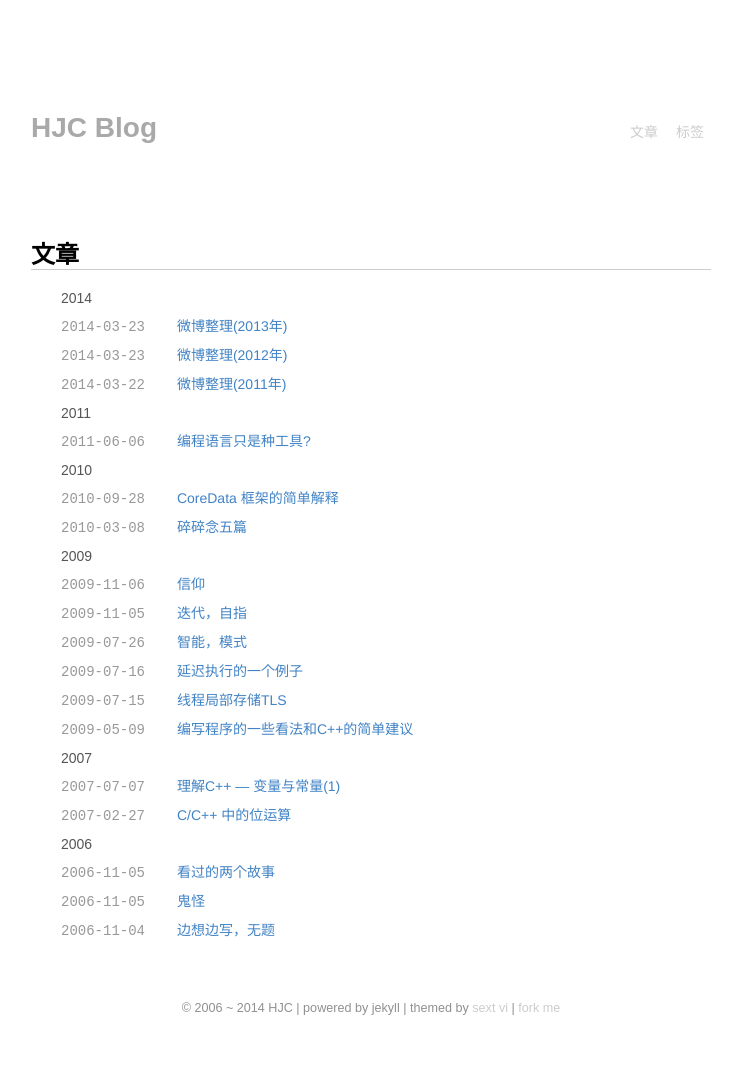
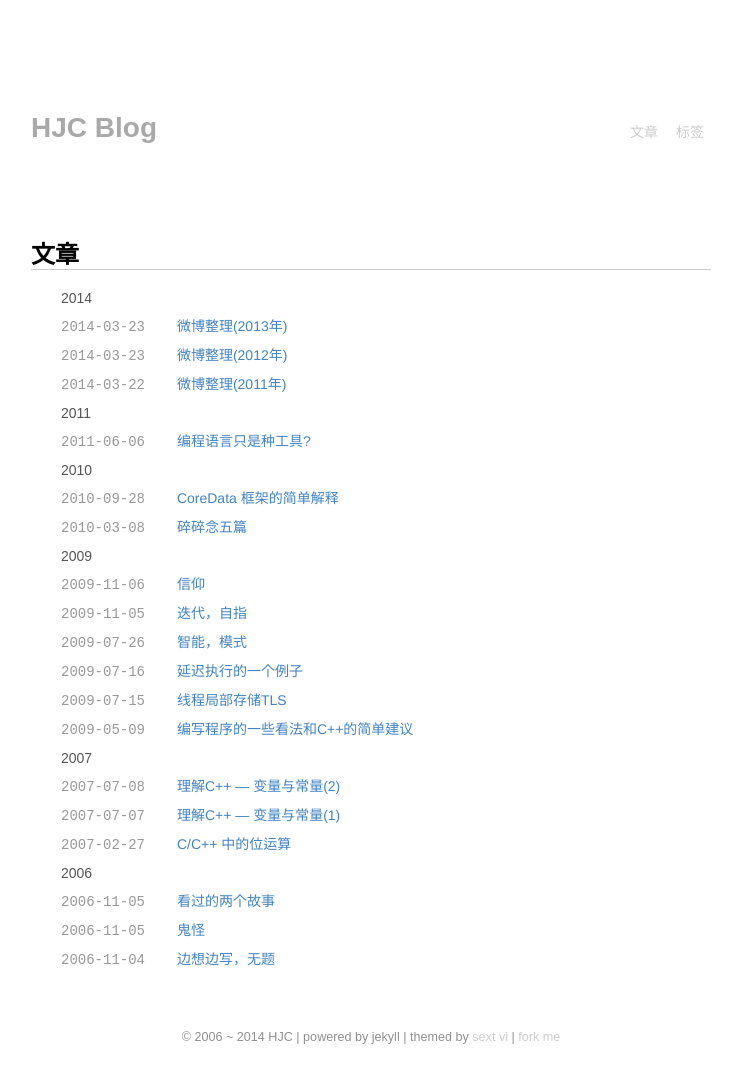
Before and after one commit to jzpangpang/hjcapple.github.com, a Jekyll site: the page built from index.markdown, in a window 1280 px wide. Shown: the whole page, without its empty margins (269-1003 px from the left). Built offline with Jekyll 4.4.1, drawn with Linux system fonts in a browser that asks for light colours; Markdown is read by kramdown in place of the engine named in the settings; before the commit the page ends 1061 px from its top, so only the background shows below that; some of the changed lines change nothing that is shown.

Commit message:
整理发布旧文 理解C++ — 变量与常量(2)

```diff
--- a/_posts/2007-07-07-cpp-const-1.md
+++ b/_posts/2007-07-07-cpp-const-1.md
@@ -112,3 +112,5 @@ const修饰指针就需要注意一下了。要是修饰的类型不是指针，
 * 当const在\*左边，就修饰指向的变量，故\*pa的值不能变。
 
 要是写成`const int* const pa = &a;` a的值不可变，pa的指向也不可变。
+
+[下接变量与常量(2)](/2007/07/08/cpp-const-2.html)
--- /dev/null
+++ b/_posts/2007-07-08-cpp-const-2.md
@@ -0,0 +1,155 @@
+---
+title: 理解C++ — 变量与常量(2)
+layout: post
+published: true
+
+---
+ [上接变量与常量(1)](/2007/07/07/cpp-const-1.html)
+
+const_cast
+-----------
+前面说过, const 这个关键字可以施加一种约束，使得不会错改内存的值。要是真的想改变那个值，可以通过const_cast 转型。比如：
+
+		int a = 2;
+		const int* pa = &a;
+		//*pa = 100;                  Error
+		*const_cast<int*>(pa) = 100; //OK
+
+`*pa = 100` 编译错误是因为我们用 const 施加一种约束。而 const_cast 转型符将const约束取消掉，故
+
+		*const_cast<int*>(pa) = 100
+可以编译通过。const_cast 能够用在指针和引用类型。
+
+设计理念
+----------
+这样一个转型符，给程序员更大的自由。C++ 的一个设计理念是信任程序员，它假设程序员知道自己在干什么。当写出
+
+		int a = 2;
+		const int* pa = &a;
+		*pa = 100;
+
+的时候，可能是不小心。但是当写出
+
+		int a = 2;
+		const int* pa = &a;
+		*const_cast<int*>(pa) = 100;
+
+的时候就代表清楚自己想做什么了。
+
+C++ 是自由的，但是为了享受这份自由，前期需经历磨难。以学自行车为例，C++ 如同放开双手，让你自己去骑，开头会跌得很惨，之后可灵活拐向任何地方。而有些语言就如同在车子后面安装两个小轮子，会很安全，但想骑快或想拐进窄巷，那小轮子就是累赘。
+
+
+内存布局
+-----------
+那些常量变量，静态动态，是怎么在内存是怎么存放的呢?
+
+###分区
+我们知道，数据有不同的性质，有些可读不可写，有些可读可写，有些只可以给系统读写......等等。这样不同性质的数据就分开放到内存不同的位置，这叫分段或者叫分区。
+
+分段之后最大的好处是容易实现保护。可以指定从开始到结束，这个范围的内存空间的性质，假设是分区只读的，程序执行的时候意图修改，就会触发错误处理。
+
+我们经常会将空指针赋值为 0, 低端地址通常为系统保留，不可被访问，当想引用地址 0 中的数据，就会引发错误。
+
+###windows程序执行时的典型内存分区
+
+     高地址  +-----------+
+            |           | (未初始化)变量
+            +-----------+
+            |           | 静态变量
+            +-----------+
+            |           | 只读
+            +-----------+
+            |           | 常量(不可访问)
+            +-----------+
+            |           | 代码
+            +-----------+
+            |           | 堆
+            +-----------+
+            |           | 栈
+            +-----------+
+            |           | 系统保留
+     低地址  +-----------+
+
+
+###dumpbin工具
+段是按照数据的性质而不是按用途来分的，常量与代码就可以合为一段，因为都是只读的。为了更快速地将程序装入内存，可执行文件也会有一定的结构，内部也作了分区，称为节区。VC中有个小工具dumpbin，随便编译一个程序，比如main.exe, 敲入命令：
+
+		dumpbin main.exe
+
+会有类似的输出
+
+		Summary
+		        4000 .data
+		        1000 .rdata
+		        5000 .text
+
+这些`.data .rdata .text`是节区的名称。程序定义的一些常量，比如字符串，多数会放到`.data`里面。当程序被载入时，这些内容会被装到内存的相应位置。要查看节区里面的内容，可以敲入
+
+		dumpbin main.exe -section:.data -rawdata:bytes > data.txt
+
+若过之前学过Win32汇编，也有类似`.data .code .const`之类的语句。
+
+栈
+-------------
+介绍一下栈(stack)。stack是先进后出的。比如叠起来的碟子，只可以在最上面放和最方面取。当放上一个碟子，栈就变高。当取下一个碟子，栈会变低。最后放的会最先取出。放碟子，使碟子升高，这动作叫做 push, 取碟子，使碟子降低，这动作叫做 pop。
+
+stack 这结构用得极其频繁，8086 系列的计算机就有相应的机器指令 push, pop 和相应的寄存器 (e)sp，(e)bp 来支持硬件上的栈。
+
+###基址+偏移
+为得到数据，需要得到它的地址。通常地址都不会直接给出的，会使用基址+偏移的形式。这种形式可以表述为：从某某地方开始，向下或者向上数多少格。所谓基址是一个参考点，偏移是相对参考点而言的。比如
+
+* 基址为1000，偏移为5，就得到1005
+* 基址为1000，偏移为-5，就得到995
+
+基址+偏移的形式用得很广泛，平时接触得最多的是数组。
+
+###push pop
+寄存器 ebp 指示栈的底端，通常我们叫它栈底寄存器。
+
+寄存器 esp 指示栈的顶端，我们叫它栈顶寄存器。push 指令会使 esp 减少(减少意味着距离 ebp 更远，就是栈顶升高)，跟着在那个地方放数据。pop 指令将 esp 所指的数取出，跟着 esp 增加(增加意味着距离 ebp 近了，就是栈顶降低)。至于升高或降低多少，就看你的数据有多大了。
+
+push eax
+
+	     EAX      | .....   |      EAX      | .....   |       EAX      | .....   |
+	   12345678H  +---------+    12345678H  +---------+     12345678H  +---------+
+	              |  02h    |               |  02h    |                |  02h    |
+	              +---------+               +---------+                +---------+
+	              |  0Dh    |          ESP->|  0Dh    |           ESP->|  78h    |
+	              +---------+               +---------+                +---------+
+	              |  10h    |               |  10h    |                |  56h    |
+	              +---------+               +---------+                +---------+
+	              |  F0h    |               |  F0h    |                |  34h    |
+	              +---------+               +---------+                +---------+
+	              |  06h    |               |  06h    |                |  12h    |
+	              +---------+               +---------+                +---------+
+	    EBP(ESP)->|  78h    |          EBP->|  78h    |           EBP->|  78h    |
+	              +---------+               +---------+                +---------+
+	              | ......  |               | ......  |                | ......  |
+	              |         |               |         |                |         |
+	                 开始                      中间过程                     之后
+
+pop ebx
+
+	     EBX      | .....   |      EBX      | .....   |       EBX      | .....   |
+	   00000000H  +---------+    12345678H  +---------+     12345678H  +---------+
+	              |  02h    |               |  02h    |                |  02h    |
+	              +---------+               +---------+                +---------+
+	         ESP->|  78h    |          ESP->|  78h    |                |  78h    |
+	              +---------+               +---------+                +---------+
+	              |  56h    |               |  56h    |                |  56h    |
+	              +---------+               +---------+                +---------+
+	              |  34h    |               |  34h    |                |  34h    |
+	              +---------+               +---------+                +---------+
+	              |  12h    |               |  12h    |                |  12h    |
+	              +---------+               +---------+                +---------+
+	         EBP->|  78h    |          EBP->|  78h    |      EBP(ESP)->|  78h    |
+	              +---------+               +---------+                +---------+
+	              | ......  |               | ......  |                | ......  |
+	              |         |               |         |                |         |
+	                 开始                      中间过程                     之后
+
+
+注
+--------
+* 写程序时用的地址只是线性地址，从线性地址到物理地址还有个令人抓狂的复杂过程。
+* 想了解多点转型符，可以参考 More Effective C++ 条款 2。
```
